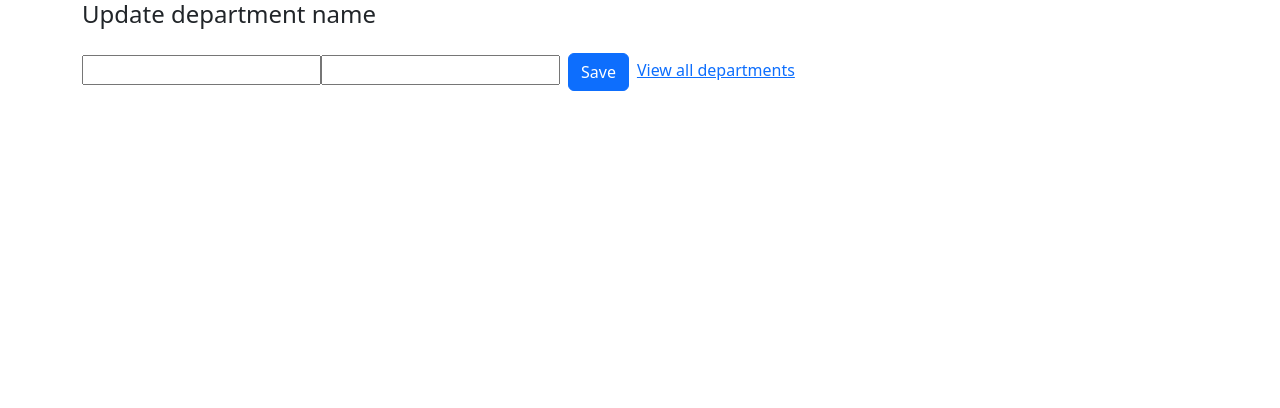
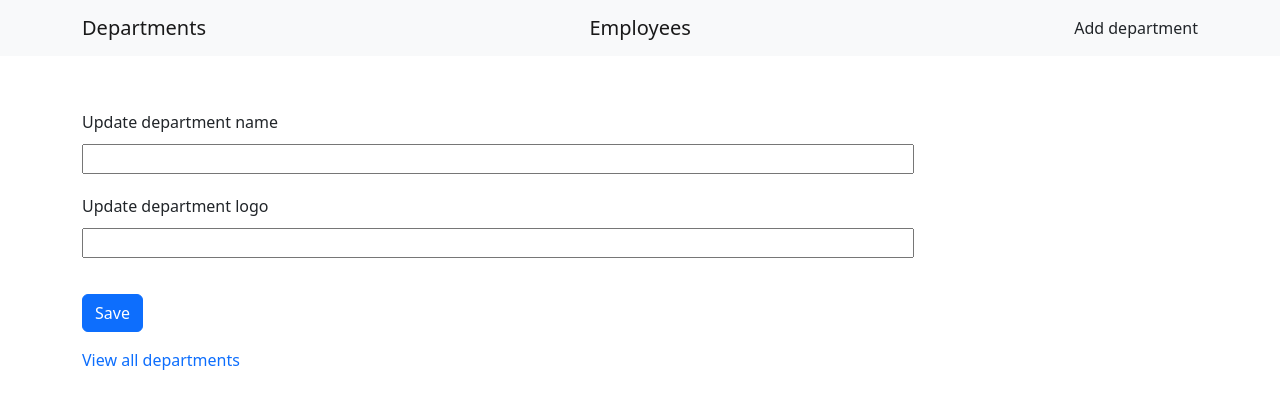
Before and after one commit to ljenchik/school-departments-ts, a React (Create React App) app in the folder frontend/: page /department/1/update in a window 1280 px wide. Shown: the top 408 px of the page. Built offline with nearby package versions, Linux system fonts and the light colour scheme; no server answers.

Commit message:
Added css and bootstrap for department pages

```diff
--- a/frontend/src/App.tsx
+++ b/frontend/src/App.tsx
@@ -1,18 +1,15 @@
-import React from 'react';
 import { BrowserRouter as Router, Routes, Route } from "react-router-dom";
 import './css/App.css';
-import { HomePage } from './components/homePage';
 import { GetAllDepartments } from './components/getAllDepartments';
 import { GetAllEmployees } from './components/getAllEmployees';
 import { GetDepartmentById } from './components/getDepartmentById';
 import { CreateDepartment } from './components/createDepartment';
 import { UpdateDepartment } from './components/updateDepartment';
-
+import { Menu } from './components/navbar';
 const Paths = () => {
   return (
     <Routes>
-      <Route path="/" element={<HomePage />}></Route>
-      <Route path="/department" element={<GetAllDepartments />}></Route>
+      <Route path="/" element={<GetAllDepartments />}></Route>
       <Route path="/department/:id" element={<GetDepartmentById />}></Route>
       <Route path="/employees" element={<GetAllEmployees />}></Route>
       <Route path="/department/create" element={<CreateDepartment />}></Route>
@@ -25,6 +22,7 @@ const Paths = () => {
 const App = () => {
   return (
     <Router>
+      <Menu />
       <main>
         <Paths />
       </main>
--- a/frontend/src/components/createDepartment.tsx
+++ b/frontend/src/components/createDepartment.tsx
@@ -5,6 +5,7 @@ import Button from "react-bootstrap/Button";
 import Container from "react-bootstrap/esm/Container";
 import { CreateDepartmentForm } from "../requestModels/departmentModels";
 import { useNavigate } from "react-router-dom";
+import "../css/createDepartment.css"
 
 
 export const CreateDepartment = () => {
@@ -60,8 +61,8 @@ export const CreateDepartment = () => {
             <label>
               <input
                 className="dep-name-input"
-                type="text"
-                placeholder="Enter image url"
+                type="url"
+                placeholder="http://image.jpg"
                 value={department.image}
                 onChange={(event) => handleChangeDepartmentImage(event)}
               ></input>
@@ -69,7 +70,7 @@ export const CreateDepartment = () => {
           </div>
 
             <Button
-              className="btn btn-success my-3 mx-2"
+              className="btn btn-success my-3"
               onKeyDown={handleKeyPress}
               onClick={submit}
             >
@@ -79,7 +80,7 @@ export const CreateDepartment = () => {
         </fieldset>
         <br />
         <div>
-          <Link to="/department" className="link">
+          <Link to="/" className="link">
             {" "}
             View all departments{" "}
           </Link>
--- a/frontend/src/components/getAllDepartments.tsx
+++ b/frontend/src/components/getAllDepartments.tsx
@@ -1,7 +1,8 @@
-import React, { useEffect, useState } from "react";
+import { useEffect, useState } from "react";
 import { getAllDepartments } from "../apiClient";
 import { Link } from "react-router-dom";
-//import "./css/getAllDepartments.css";
+import "../css/getAllDepartments.css";
+import { Container } from "react-bootstrap";
 
 export const GetAllDepartments = () => {
   const [departments, setDepartments] = useState<any[]>([]);
@@ -12,20 +13,18 @@ export const GetAllDepartments = () => {
   }, []);
 
   return (
-    <div>
-        <h3 className="title">Departments</h3>
+    <Container>
+        <h4 className="title">Departments</h4>
           {departments.map((department) => (
             <div key={department.id}>
               <Link to={`/department/${department.id}`} className='link'>
         {" "}
         {department.department_name}{" "}
-        {" "}
-        {department.image}{" "}
       </Link>
             </div>
           ))}
         <br/>
         <Link to="/department/create"  className="add-link"> Add a new department </Link>
-      </div>
+      </Container>
   );
 };
--- a/frontend/src/components/getDepartmentById.tsx
+++ b/frontend/src/components/getDepartmentById.tsx
@@ -1,9 +1,6 @@
 import { useParams, useNavigate } from "react-router-dom";
-import React, { useEffect, useState } from "react";
-import {
-  getDepartmentById,
-  deleteDepartmentById
-} from "../apiClient";
+import { useEffect, useState } from "react";
+import { getDepartmentById, deleteDepartmentById } from "../apiClient";
 import Container from "react-bootstrap/esm/Container";
 import "../css/getDepartmentById.css";
 import { Button } from "react-bootstrap";
@@ -23,24 +20,22 @@ export const GetDepartmentById = () => {
   }, []);
 
   if (department.created_at) {
-    department.created_at = department.created_at.split('T')[0];
+    department.created_at = department.created_at.split("T")[0];
   }
 
   if (department.updated_at) {
-    department.updated_at = department.updated_at.split('T')[0];
+    department.updated_at = department.updated_at.split("T")[0];
   }
 
   const deleteDepartment = () => {
-    deleteDepartmentById(Number(department_id))
-      .then((response) => {
+    deleteDepartmentById(Number(department_id)).then((response) => {
       if (response.success === true) {
         navigate("/department");
-          }
-          else {
+      } else {
         setError("You can't delete department with employees");
       }
-        }
-      )};
+    });
+  };
 
   const updateDepartment = () => {
     getDepartmentById(Number(department_id)).then((response) =>
@@ -52,25 +47,22 @@ export const GetDepartmentById = () => {
       <Container>
         <div>
           <img className="department-image" src={department.image} />
-          <h4 className="title">{department.department_name}</h4>
+          <h4>{department.department_name}</h4>
         </div>
-          <br/>
-          Created on {department.created_at}
-          <br/>
-          Updated on {department.updated_at}
-
+        <br />
+        <p className="info">Created on {department.created_at}</p>
+        <p className="info">Updated on {department.updated_at}</p>
         <div className="d-flex flex-row">
           <div>
-              <Button className="btn btn-success my-2" onClick={updateDepartment}>
+            <Button className="btn btn-success my-4" onClick={updateDepartment}>
               Edit
             </Button>
           </div>
           <div>
-              <Button className="mx-2 my-2" onClick={deleteDepartment}>
+            <Button className="mx-2 my-4" onClick={deleteDepartment}>
               Delete
             </Button>
           </div>
-
         </div>
       </Container>
     </div>
--- /dev/null
+++ b/frontend/src/components/navbar.tsx
@@ -0,0 +1,15 @@
+import Container from "react-bootstrap/Container";
+import Nav from "react-bootstrap/Nav";
+import Navbar from "react-bootstrap/Navbar";
+
+export function Menu() {
+  return (
+    <Navbar bg="light" expand="lg" fixed="top">
+      <Container>
+        <Navbar.Brand href="/">Departments</Navbar.Brand>
+        <Navbar.Brand href="/employee">Employees</Navbar.Brand>
+        <Nav.Link href="/department/create">Add department</Nav.Link>
+      </Container>
+    </Navbar>
+  );
+}
--- a/frontend/src/components/updateDepartment.tsx
+++ b/frontend/src/components/updateDepartment.tsx
@@ -5,6 +5,7 @@ import Button from "react-bootstrap/Button";
 import { getDepartmentById, updateDepartment } from "../apiClient";
 import Container from "react-bootstrap/esm/Container";
 import { UpdateDepartmentForm } from "../requestModels/departmentModels";
+import "../css/updateDepartment.css";
 
 export const UpdateDepartment = () => {
   const params = useParams();
@@ -12,7 +13,7 @@ export const UpdateDepartment = () => {
   const [department, setDepartment] = useState<UpdateDepartmentForm>({
     department_name: "",
     image: "",
-    updated_at: ""
+    updated_at: "",
   });
   const navigate = useNavigate();
 
@@ -22,29 +23,33 @@ export const UpdateDepartment = () => {
     });
   }, []);
 
-  const handleChangeDepartmentName = (event: React.ChangeEvent<HTMLInputElement>) => {
-    setDepartment({... department, department_name :  event.target.value});
+  const handleChangeDepartmentName = (
+    event: React.ChangeEvent<HTMLInputElement>
+  ) => {
+    setDepartment({ ...department, department_name: event.target.value });
   };
 
-  const handleChangeDepartmentImage = (event: React.ChangeEvent<HTMLInputElement>) => {
-    setDepartment({... department, image:  event.target.value});
+  const handleChangeDepartmentImage = (
+    event: React.ChangeEvent<HTMLInputElement>
+  ) => {
+    setDepartment({ ...department, image: event.target.value });
   };
 
   const submit = () => {
     const request: UpdateDepartmentForm = {
       department_name: "",
       image: "",
-        updated_at: ""
+      updated_at: "",
     };
     request.department_name = department.department_name;
     request.image = department.image;
-      request.updated_at = (new Date()).toISOString();
+    request.updated_at = new Date().toISOString();
     updateDepartment(Number(department_id), request).then((response) => {
       navigate(`/department/${department_id}`);
-      })
+    });
   };
 
-  const handleKeyPress = (event: { keyCode: number; }) => {
+  const handleKeyPress = (event: { keyCode: number }) => {
     if (event.keyCode === 13) {
       submit();
     }
@@ -55,31 +60,36 @@ export const UpdateDepartment = () => {
   } else {
     return (
       <Container>
-        <h4 className="title">Update department name </h4>
+        <img className="department-image" src={department.image}/><br />
+        <h4 className="update-department-title">{department.department_name}</h4>
+        <label>Update department name</label>
+        <br />
         <input
-          className="input-data"
+          className="department-data-input"
           type="text"
           value={department.department_name}
           onChange={(event) => handleChangeDepartmentName(event)}
         ></input>
-
+        <br />
+        <label>Update department logo</label>
+        <br />
         <input
-          className="input-data"
-          type="text"
+          className="department-data-input"
+          type="url"
           value={department.image}
           onChange={(event) => handleChangeDepartmentImage(event)}
         ></input>
-
+        <br />
 
         <Button
-              className="mx-2 my-3"
+          className="my-3"
           onKeyDown={handleKeyPress}
           onClick={submit}
         >
           Save
         </Button>
-
-        <Link to="/department" className="view-all-dep-link">
+        <br/>
+        <Link to="/" className="link">
           View all departments
         </Link>
       </Container>
--- /dev/null
+++ b/frontend/src/css/createDepartment.css
@@ -0,0 +1,21 @@
+
+.dep-name-input {
+    width: 60vw;
+    margin-top: 10px;
+    margin-bottom: 20px;
+}
+
+ .error-message {
+    margin-left: 20px;
+    align-self: center;
+ }
+.title {
+    margin-top: 70px;
+}
+ .link {
+    text-decoration: none !important;
+}
+
+.link:hover {
+    color: green !important;
+}
--- /dev/null
+++ b/frontend/src/css/getAllDepartments.css
@@ -0,0 +1,18 @@
+.add-link {
+    text-decoration: none;
+    color:  green;
+    margin-top: 30px;
+ }
+
+ .link {
+    text-decoration: none !important;
+ }
+
+ .link:hover {
+    color: green !important;
+ }
+
+ .title {
+    margin-top: 70px;
+    padding-bottom: 10px;
+ }
--- a/frontend/src/css/getDepartmentById.css
+++ b/frontend/src/css/getDepartmentById.css
@@ -1,3 +1,12 @@
 .department-image {
-    width: 20vw;
+    width: 30%;
+    padding-bottom: 20px;
 }
+
+/* .department-head{
+   margin-top: 70px;
+} */
+
+.info {
+    margin: 0px;
+}
--- /dev/null
+++ b/frontend/src/css/updateDepartment.css
@@ -0,0 +1,24 @@
+.department-data-input {
+    width: 65vw;
+    margin-top: 10px;
+    margin-bottom: 20px;
+}
+
+ .link {
+    text-decoration: none !important;
+}
+
+.link:hover {
+    color: green !important;
+}
+
+.department-image {
+    width: 20%;
+    padding-bottom: 20px;
+    margin-top: 70px;
+}
+
+.update-department-title {
+    margin-top: 20px;
+    margin-bottom: 20px;
+}
```
Lines whose indentation alone changed are shown as unchanged.
